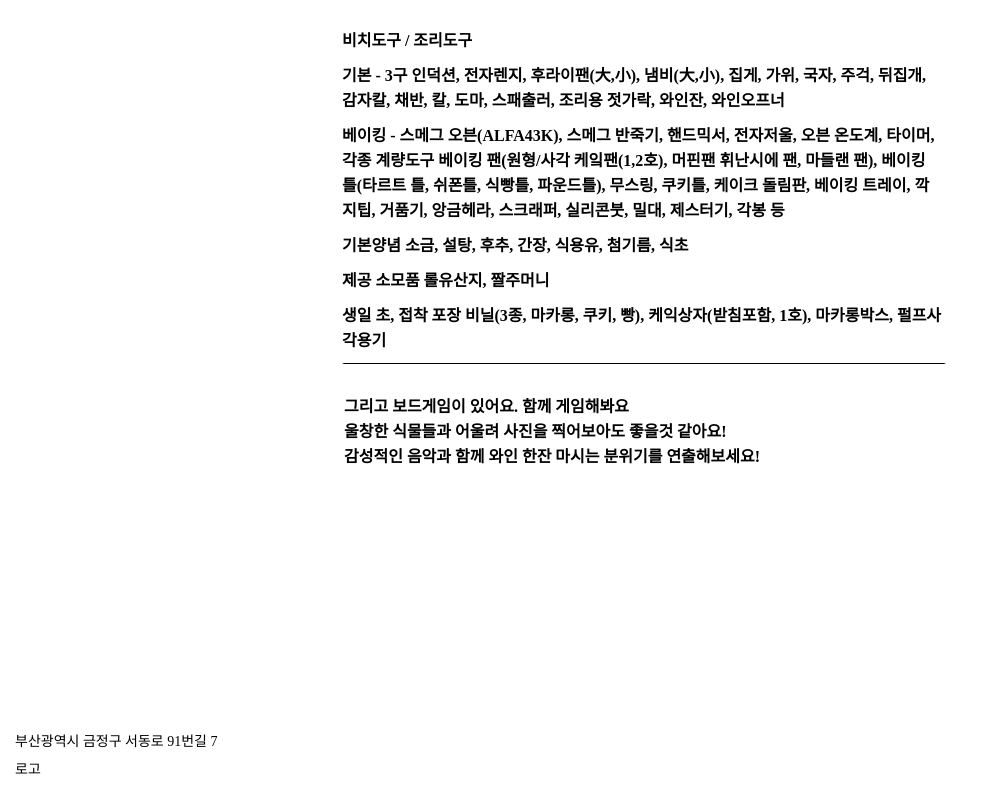
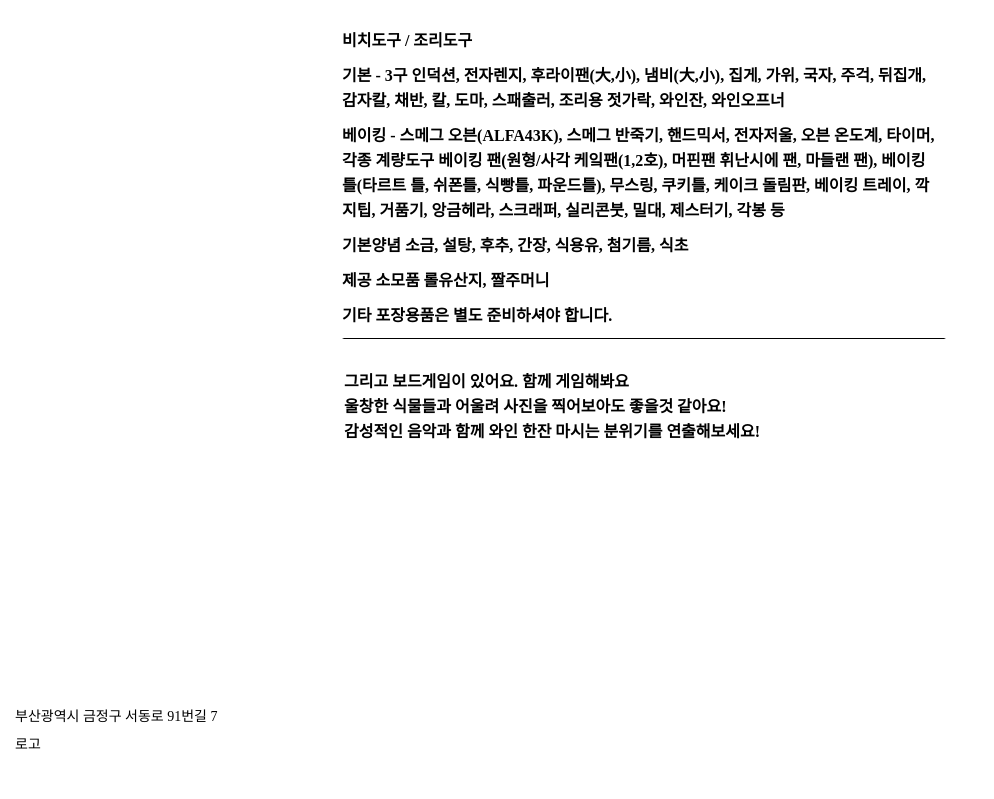
Before and after one commit to yoojat/gogaeseadong, a Next.js app: page /yoohee in a window 1280 px wide. Shown: the part 2109-2908 px from the top of the page, without its empty margins (0-994 px from the left). After the commit the page ends 2883 px from the top, so only its background shows below. Built offline with nearby package versions, Linux system fonts and the light colour scheme.

Commit message:
즐길거리 텍스트 수정 및 삭제

```diff
--- a/pages/yoohee.tsx
+++ b/pages/yoohee.tsx
@@ -196,10 +196,7 @@ const Yoohee = () => {
               </p>
               <p>기본양념 소금, 설탕, 후추, 간장, 식용유, 첨기름, 식초</p>
               <p>제공 소모품 롤유산지, 짤주머니</p>
-              <p>
-                생일 초, 접착 포장 비닐(3종, 마카롱, 쿠키, 빵),
-                케익상자(받침포함, 1호), 마카롱박스, 펄프사각용기
-              </p>
+              <p>기타 포장용품은 별도 준비하셔야 합니다.</p>
 
               <TextContentRow>
                 <p>
```
